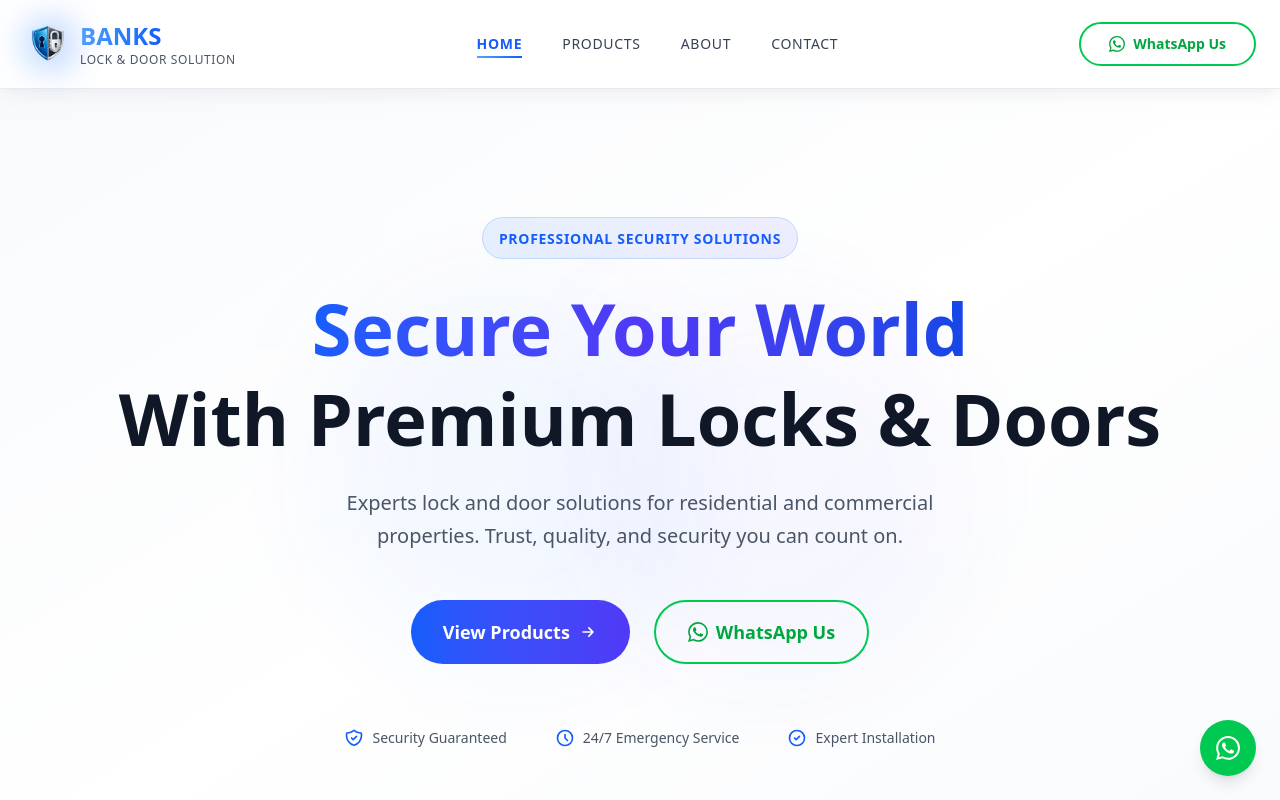
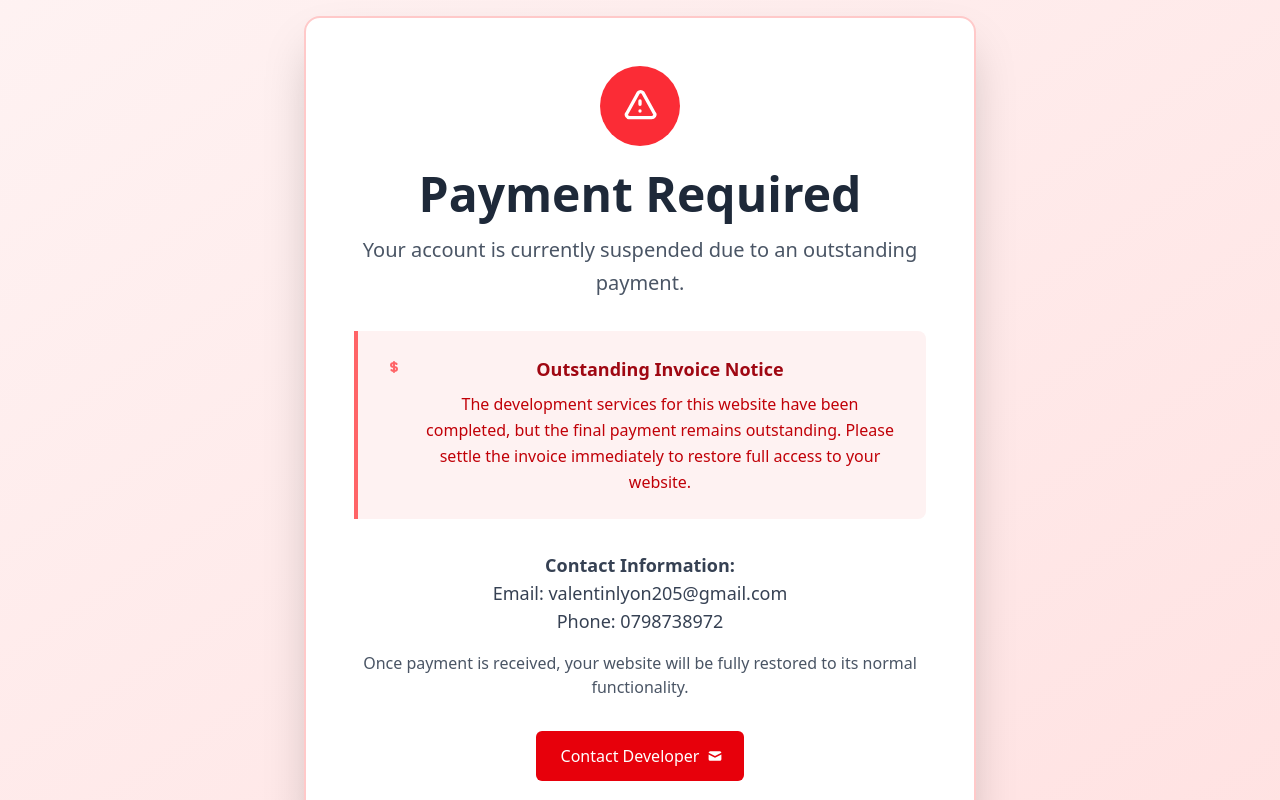
Before and after one commit to Val-Antin1/bank, a React (Vite) app: page / in a window 1280 px wide. Shown: the top 800 px of the page. Built offline with nearby package versions, Linux system fonts and the light colour scheme.

Commit message:
payment required

```diff
--- a/src/App.jsx
+++ b/src/App.jsx
@@ -1,36 +1,10 @@
-import { Routes, Route, useLocation } from 'react-router-dom'
-import Header from './components/Header'
-import Footer from './components/Footer'
-import WhatsAppWidget from './components/WhatsAppWidget'
-import Home from './pages/Home'
-import Products from './pages/Products'
-import About from './pages/About'
-import Contact from './pages/Contact'
-import AdminLogin from './pages/AdminLogin'
-import AdminDashboard from './pages/AdminDashboard'
-import AdminAnalytics from './pages/AdminAnalytics'
+import PaymentReminder from './pages/PaymentReminder'
 import './styles/app.css'
 
 function App() {
-  const location = useLocation()
-  const isAdminRoute = location.pathname.startsWith('/admin')
-
   return (
     <div className="app-root">
-      {!isAdminRoute && <Header />}
-      <main>
-        <Routes>
-          <Route path="/" element={<Home />} />
-          <Route path="/products" element={<Products />} />
-          <Route path="/about" element={<About />} />
-          <Route path="/contact" element={<Contact />} />
-          <Route path="/admin-login" element={<AdminLogin />} />
-          <Route path="/admin-dashboard" element={<AdminDashboard />} />
-          <Route path="/admin-analytics" element={<AdminAnalytics />} />
-        </Routes>
-      </main>
-      {!isAdminRoute && <Footer />}
-      {!isAdminRoute && <WhatsAppWidget />}
+      <PaymentReminder />
     </div>
   )
 }
--- /dev/null
+++ b/src/pages/PaymentReminder.jsx
@@ -0,0 +1,68 @@
+import React from 'react'
+
+const PaymentReminder = () => {
+  return (
+    <div className="min-h-screen bg-gradient-to-br from-red-50 to-red-100 flex items-center justify-center p-4">
+      <div className="max-w-2xl mx-auto text-center bg-white rounded-2xl shadow-2xl p-8 md:p-12 border-2 border-red-200">
+        <div className="mb-8">
+          <div className="w-20 h-20 mx-auto mb-6 bg-red-500 rounded-full flex items-center justify-center">
+            <svg className="w-10 h-10 text-white" fill="none" stroke="currentColor" viewBox="0 0 24 24">
+              <path strokeLinecap="round" strokeLinejoin="round" strokeWidth="2" d="M12 9v2m0 4h.01m-6.938 4h13.856c1.54 0 2.502-1.667 1.732-2.5L13.732 4c-.77-.833-1.964-.833-2.732 0L4.082 16.5c-.77.833.192 2.5 1.732 2.5z"></path>
+            </svg>
+          </div>
+          <h1 className="text-4xl md:text-5xl font-bold text-gray-800 mb-4">
+            Payment Required
+          </h1>
+          <p className="text-xl text-gray-600 mb-6 leading-relaxed">
+            Your account is currently suspended due to an outstanding payment.
+          </p>
+        </div>
+
+        <div className="bg-red-50 border-l-4 border-red-400 p-6 mb-8 rounded-r-lg">
+          <div className="flex items-start">
+            <div className="flex-shrink-0">
+              <svg className="w-6 h-6 text-red-400" fill="none" stroke="currentColor" viewBox="0 0 24 24">
+                <path strokeLinecap="round" strokeLinejoin="round" strokeWidth="2" d="M12 8c-1.657 0-3 .895-3 2s1.343 2 3 2 3 .895 3 2-1.343 2-3 2m0-8c1.11 0 2.08.402 2.599 1M12 8V7m0 1v8m0 0v1m0-1c-1.11 0-2.08-.402-2.599-1"></path>
+              </svg>
+            </div>
+            <div className="ml-3">
+              <h3 className="text-lg font-semibold text-red-800 mb-2">
+                Outstanding Invoice Notice
+              </h3>
+              <p className="text-red-700 leading-relaxed">
+                The development services for this website have been completed, but the final payment remains outstanding.
+                Please settle the invoice immediately to restore full access to your website.
+              </p>
+            </div>
+          </div>
+        </div>
+
+        <div className="space-y-4">
+          <p className="text-lg text-gray-700">
+            <strong>Contact Information:</strong><br />
+            Email: valentinlyon205@gmail.com<br />
+            Phone: 0798738972
+          </p>
+          <p className="text-gray-600">
+            Once payment is received, your website will be fully restored to its normal functionality.
+          </p>
+        </div>
+
+        <div className="mt-8">
+          <button
+            className="inline-flex items-center px-6 py-3 border border-transparent text-base font-medium rounded-md text-white bg-red-600 hover:bg-red-700 focus:outline-none focus:ring-2 focus:ring-offset-2 focus:ring-red-500 transition-colors duration-200"
+            onClick={() => window.location.href = 'mailto:[Your Email]?subject=Payment for Website Development'}
+          >
+            Contact Developer
+            <svg className="ml-2 -mr-1 w-4 h-4" fill="currentColor" viewBox="0 0 20 20">
+              <path d="M2.003 5.884L10 9.882l7.997-3.998A2 2 0 0016 4H4a2 2 0 00-1.997 1.884z"></path>
+              <path d="M18 8.118l-8 4-8-4V14a2 2 0 002 2h12a2 2 0 002-2V8.118z"></path>
+            </svg>
+          </button>
+        </div>
+      </div>
+    </div>
+  )
+}
+
+export default PaymentReminder
```
